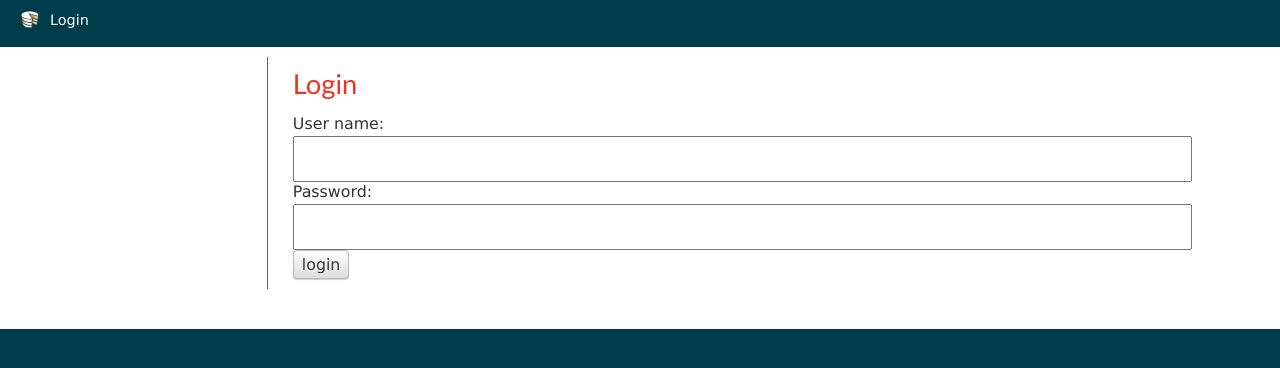
After one commit to z3r0c00l2005/MultiMediaDB, a Django app: page /accounts/login/ in a window 1280 px wide. The commit adds this page. Shown: the top 368 px of the page. Run offline with Django 3.2, Linux system fonts and the light colour scheme; parts of the project's set-up code (start-up, migrations or seed data) failed here and were passed over.

Commit message:
Login n Out

```diff
--- a/multimediadb/templates/aircrafttypes/index.html
+++ b/multimediadb/templates/aircrafttypes/index.html
@@ -7,7 +7,7 @@
 	<ul>
 		<li><a href='{% url 'typeadd' %}'>New Aircraft Type</a></li>
 		<li><a href="/admin">ADMIN</a></li>
-		<li><a href='#'>Logout</a></li>
+		<li><a href="{% url 'logout' %}">Logout</a></li>
 	</ul>
 </div>
 <div class="aircrafttypes index">
--- a/multimediadb/templates/aircrafttypes/view.html
+++ b/multimediadb/templates/aircrafttypes/view.html
@@ -7,7 +7,7 @@
 	<ul>
 		<li><a href="{% url 'typeindex' %}">All Aircraft Types</a></li>
 		<li><a href="{% url 'systemadd' aircrafttype.id %}">New Aircraft System</a></li>
-		<li><a href='#'>Logout</a></li>
+		<li><a href="{% url 'logout' %}">Logout</a></li>
 	</ul>
 </div>
 
--- /dev/null
+++ b/multimediadb/templates/registration/login.html
@@ -0,0 +1,23 @@
+{% extends "base.html" %}
+
+{% block title %}Login{% endblock %}
+{% block header %}Login{% endblock %}
+{% block content %}
+<div class="aircrafttypes form">
+	<h2>Login</h2>
+  {% if form.errors %}
+    <p class="error">Sorry, that's not a valid username or password</p>
+  {% endif %}
+
+  <form action="" method="post">
+  {% csrf_token %}
+    <label for="username">User name:</label>
+    <input type="text" name="username" value="" id="username">
+    <label for="password">Password:</label>
+    <input type="password" name="password" value="" id="password">
+
+    <input type="submit" value="login" />
+    <input type="hidden" name="next" value="{% url 'typeindex' %}" />
+  </form>
+</div>
+{% endblock %}
--- a/thssdb/urls.py
+++ b/thssdb/urls.py
@@ -1,4 +1,5 @@
 from django.conf.urls import patterns, include, url
+from django.contrib.auth.views import login, logout
 from multimediadb import views
 from django.conf import settings
 from django.conf.urls.static import static
@@ -11,13 +12,10 @@ admin.autodiscover()
 urlpatterns = patterns('',
     # Examples:
     url(r'^$', 'thssdb.views.home', name='home'),
-    # url(r'^thssdb/', include('thssdb.foo.urls')),
 
-    # Uncomment the admin/doc line below to enable admin documentation:
-    # url(r'^admin/doc/', include('django.contrib.admindocs.urls')),
-
-    # Uncomment the next line to enable the admin:
     url(r'^admin/', include(admin.site.urls)),
+	url(r'^accounts/login/$',  login, name='login'),
+    url(r'^accounts/logout/$', views.logout_view, name='logout'),
 
     url(r'^types/$', views.typeindex, name='typeindex'),
     url(r'^types/add$', views.typeadd, name='typeadd'),
```
Also changed, not shown: multimediadb/views.py (+10 -0 lines), 2 other files.
